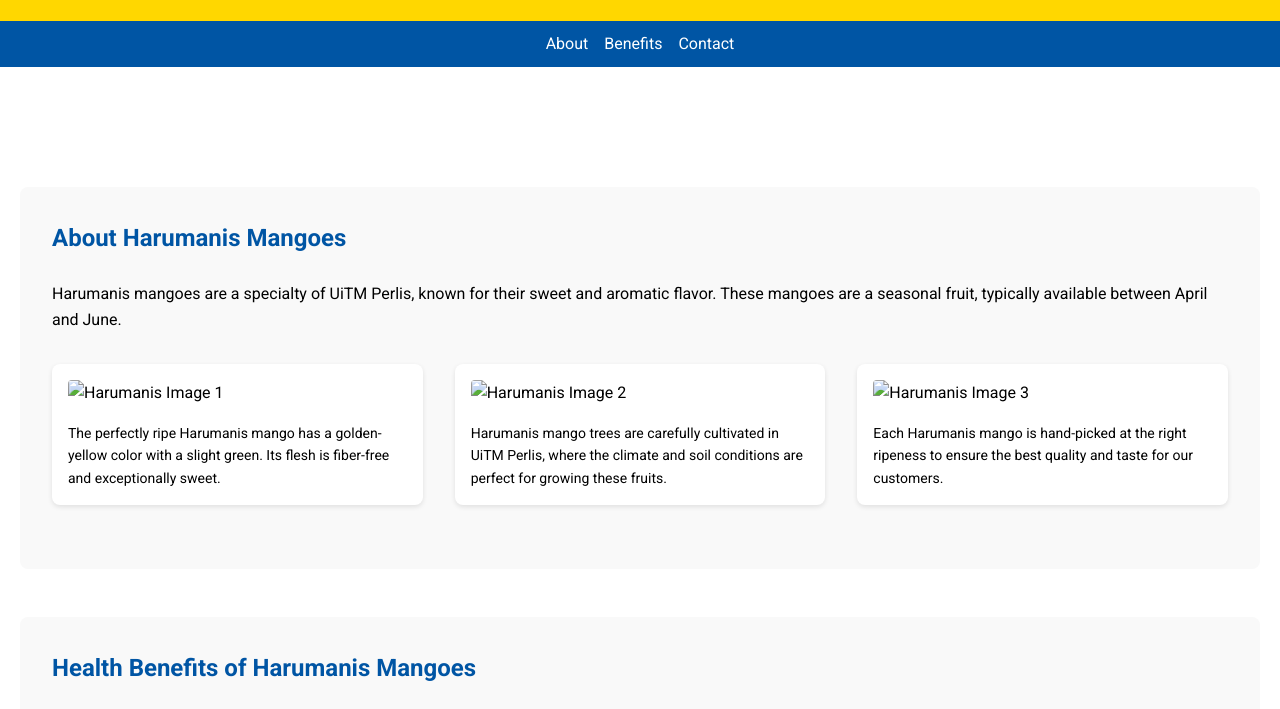
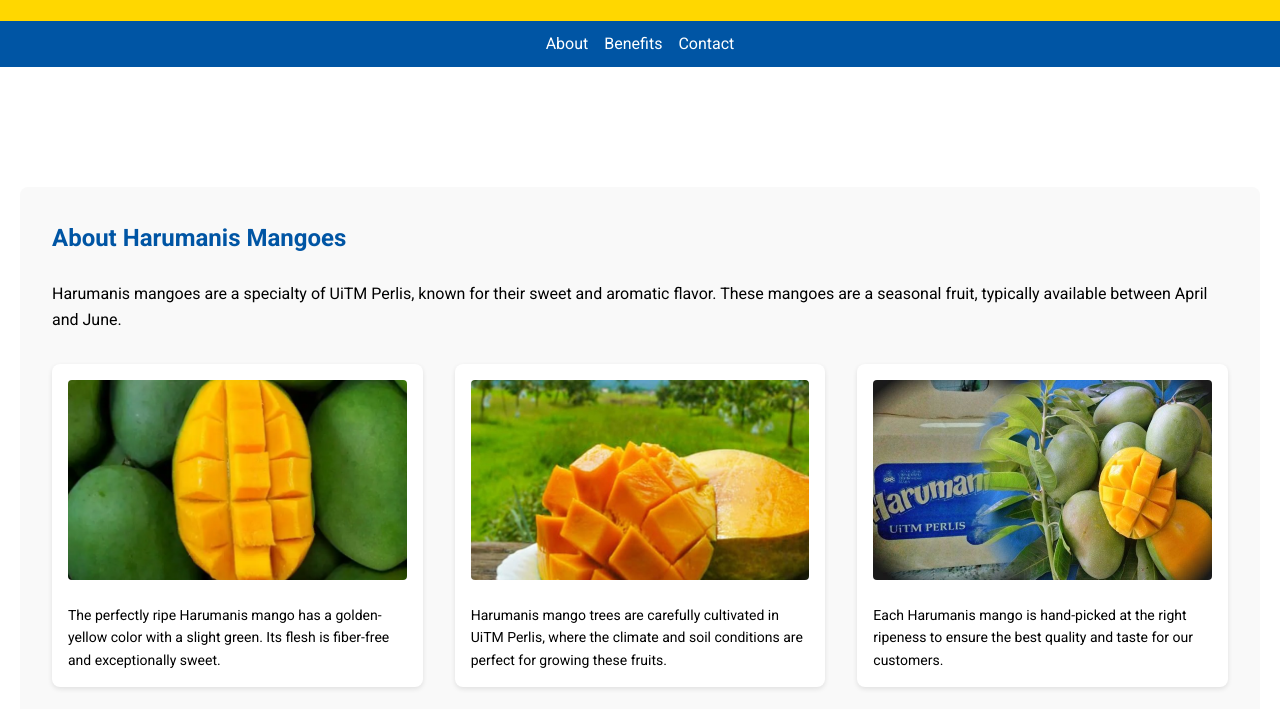
Before and after one commit to Manpoji/ITT-588-Assignment2, a plain HTML site: page index.html in a window 1280 px wide. Shown: the part 86-795 px from the top of the page. Drawn offline with Linux system fonts and the light colour scheme.

Commit message:
Update index.html

```diff
--- a/index.html
+++ b/index.html
@@ -31,15 +31,15 @@
 
             <div class="harumanis-gallery">
                 <div class="harumanis-card">
-                    <img src="/aiman/images/harumanis1.png" alt="Harumanis Image 1">
+                    <img src="./images/harumanis1.png" alt="Harumanis Image 1">
                     <p>The perfectly ripe Harumanis mango has a golden-yellow color with a slight green. Its flesh is fiber-free and exceptionally sweet.</p>
                 </div>
                 <div class="harumanis-card">
-                    <img src="/aiman/images/harumanis2.jpg" alt="Harumanis Image 2">
+                    <img src="./images/harumanis2.jpg" alt="Harumanis Image 2">
                     <p>Harumanis mango trees are carefully cultivated in UiTM Perlis, where the climate and soil conditions are perfect for growing these fruits.</p>
                 </div>
                 <div class="harumanis-card">
-                    <img src="/aiman/images/harumanis3.jpg" alt="Harumanis Image 3">
+                    <img src="./images/harumanis3.jpg" alt="Harumanis Image 3">
                     <p>Each Harumanis mango is hand-picked at the right ripeness to ensure the best quality and taste for our customers.</p>
                 </div>
             </div>
```
